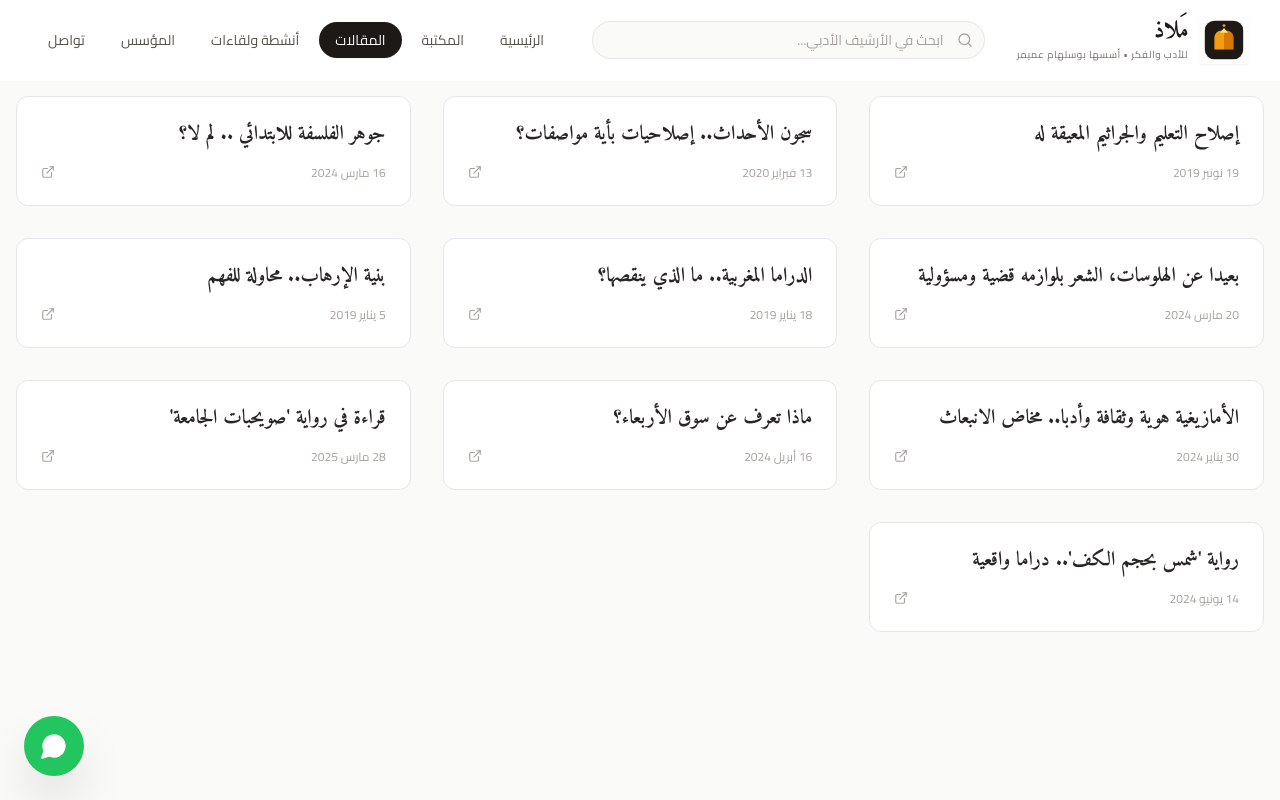
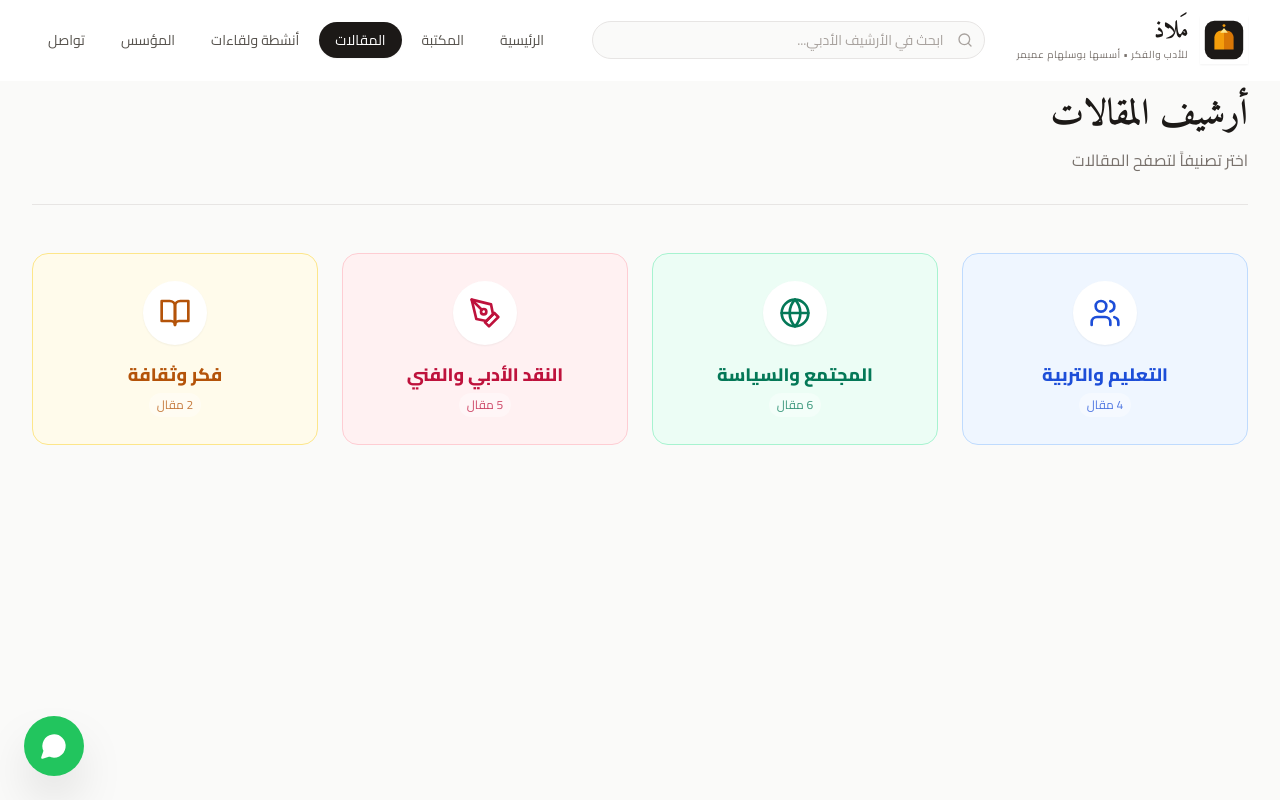
Before and after one commit to abdelmonaiiim/malaath-platform, a React (Vite) app: page / in a window 1280 px wide. Both pictures are taken after a click on the button "المقالات". Shown: the top 800 px of the page. Built offline with nearby package versions, Linux system fonts and the light colour scheme; the HTML template or start-up script is replaced by a standard one.

Commit message:
new articles pages and categories

```diff
--- a/src/App.jsx
+++ b/src/App.jsx
@@ -314,24 +314,136 @@ const BookDetailView = ({ book, setPage }) => {
 };
 
 // ... ArticlesPage (كما هي)
+// ... (باقي الكود في الأعلى كما هو) ...
+
+// === تحديث جذري لمكون صفحة المقالات ===
 const ArticlesPage = ({ setPage, setArticle, searchQuery }) => {
-  const filtered = ARTICLES_DATA.filter(a => a.title.includes(searchQuery));
+  // حالة جديدة: هل اخترنا تصنيفاً أم لا؟ (null = لا يوجد اختيار، يعني اعرض التصنيفات)
+  const [selectedCategory, setSelectedCategory] = useState(null);
+
+  // التأكد من وجود البيانات
+  const safeArticles = ARTICLES_DATA || [];
+
+  // قائمة التصنيفات مع أيقونات وألوان مميزة
+  const categories = [
+    { id: 'تعليم وتربية', title: 'التعليم والتربية', icon: Users, color: 'bg-blue-50 text-blue-700 border-blue-200', count: safeArticles.filter(a => a.category === 'تعليم وتربية').length },
+    { id: 'قضايا المجتمع والسياسة', title: 'المجتمع والسياسة', icon: Globe, color: 'bg-emerald-50 text-emerald-700 border-emerald-200', count: safeArticles.filter(a => a.category === 'قضايا المجتمع والسياسة').length },
+    { id: 'نقد أدبي وفني', title: 'النقد الأدبي والفني', icon: PenTool, color: 'bg-rose-50 text-rose-700 border-rose-200', count: safeArticles.filter(a => a.category === 'نقد أدبي وفني').length },
+    { id: 'فكر وثقافة', title: 'فكر وثقافة', icon: BookOpen, color: 'bg-amber-50 text-amber-700 border-amber-200', count: safeArticles.filter(a => a.category === 'فكر وثقافة').length },
+  ];
+
+  // تصفية المقالات حسب التصنيف المختار (أو البحث)
+  const filtered = safeArticles.filter(a => {
+    const matchesSearch = (a.title && a.title.includes(searchQuery)) || (a.category && a.category.includes(searchQuery));
+    const matchesCategory = selectedCategory ? a.category === selectedCategory : true;
+    return matchesSearch && matchesCategory;
+  });
+
   return (
-    <div className="pt-24 pb-20 max-w-7xl mx-auto px-4">
-      <div className="grid lg:grid-cols-3 gap-8">
-        {filtered.map(article => (
-          <div key={article.id} onClick={() => {
-             if(article.url) window.open(article.url, '_blank');
-             else { setArticle(article); setPage('article-detail'); }
-          }} className="bg-white border rounded-xl p-6 cursor-pointer hover:shadow-lg">
-             <h3 className="text-xl font-bold font-serif mb-2">{article.title}</h3>
-             <div className="flex justify-between text-xs text-stone-400 mt-4"><span>{article.date}</span>{article.url && <ExternalLink size={14} />}</div>
-          </div>
-        ))}
+    <div className="pt-24 pb-20 max-w-7xl mx-auto px-4 sm:px-6 lg:px-8 animate-fade-in">
+
+      {/* العنوان والبحث */}
+      <div className="flex flex-col md:flex-row justify-between items-end mb-12 border-b border-stone-200 pb-8">
+        <div>
+          <h2 className="text-4xl font-bold text-stone-900 font-serif mb-3">أرشيف المقالات</h2>
+          <p className="text-stone-500">
+            {selectedCategory ? `تصفح مقالات: ${selectedCategory}` : 'اختر تصنيفاً لتصفح المقالات'}
+          </p>
+        </div>
+
+        {/* زر العودة للتصنيفات (يظهر فقط عند اختيار تصنيف) */}
+        {selectedCategory && (
+          <button
+            onClick={() => setSelectedCategory(null)}
+            className="mt-4 md:mt-0 flex items-center gap-2 text-stone-500 hover:text-amber-700 transition-colors"
+          >
+            <ChevronRight size={20} /> عودة للتصنيفات
+          </button>
+        )}
       </div>
+
+      {/* === عرض التصنيفات (فقط إذا لم نختر تصنيفاً بعد) === */}
+      {!selectedCategory && !searchQuery && (
+        <div className="grid md:grid-cols-2 lg:grid-cols-4 gap-6">
+          {categories.map((cat) => {
+            const Icon = cat.icon;
+            return (
+              <div
+                key={cat.id}
+                onClick={() => setSelectedCategory(cat.id)}
+                className={`p-8 rounded-2xl border ${cat.color} cursor-pointer hover:shadow-lg transition-all duration-300 group flex flex-col items-center text-center h-48 justify-center`}
+              >
+                <div className="mb-4 p-4 bg-white rounded-full shadow-sm group-hover:scale-110 transition-transform">
+                  <Icon size={32} />
+                </div>
+                <h3 className="font-bold text-lg mb-1">{cat.title}</h3>
+                <span className="text-xs opacity-75 bg-white/50 px-2 py-1 rounded-full">{cat.count} مقال</span>
+              </div>
+            );
+          })}
+        </div>
+      )}
+
+      {/* === عرض قائمة المقالات (عند اختيار تصنيف أو البحث) === */}
+      {(selectedCategory || searchQuery) && (
+        <div className="grid lg:grid-cols-3 md:grid-cols-2 gap-8 animate-fade-in">
+          {filtered.map((article) => (
+            <div
+              key={article.id}
+              onClick={() => {
+                if (article.url) {
+                   window.open(article.url, '_blank', 'noopener,noreferrer');
+                } else {
+                   setArticle(article);
+                   setPage('article-detail');
+                }
+              }}
+              className="bg-white border border-stone-200 rounded-xl p-6 cursor-pointer hover:shadow-lg hover:border-amber-300 transition-all duration-300 group flex flex-col h-full relative"
+            >
+               <div className="flex justify-between items-start mb-4">
+                  <span className={`text-[10px] font-bold px-2 py-1 rounded bg-stone-50 text-stone-600 group-hover:bg-amber-50 group-hover:text-amber-700 transition-colors`}>
+                    {article.category}
+                  </span>
+                  {article.url && (
+                    <a
+                      href={article.url}
+                      target="_blank"
+                      rel="noopener noreferrer"
+                      onClick={(e) => e.stopPropagation()}
+                      className="text-stone-300 group-hover:text-amber-500 hover:scale-110 transition-transform p-1"
+                    >
+                      <ExternalLink size={16} />
+                    </a>
+                  )}
+               </div>
+               <h3 className="text-xl font-bold text-stone-900 font-serif mb-3 leading-snug group-hover:text-amber-800 transition-colors flex-grow">
+                 {article.title}
+               </h3>
+               <p className="text-stone-500 text-sm line-clamp-2 mb-6">
+                 {article.content}
+               </p>
+               <div className="pt-4 border-t border-stone-50 flex justify-between text-xs text-stone-400 font-mono mt-auto">
+                  <span className="flex items-center gap-1"><Calendar size={12} /> {article.date}</span>
+                  <span>{article.source}</span>
+               </div>
+            </div>
+          ))}
+        </div>
+      )}
+
+      {/* رسالة عند عدم وجود نتائج */}
+      {(selectedCategory || searchQuery) && filtered.length === 0 && (
+        <div className="text-center py-20">
+          <FileText size={48} className="mx-auto text-stone-200 mb-4" />
+          <p className="text-stone-500">لا توجد مقالات في هذا التصنيف حالياً.</p>
+          <button onClick={() => setSelectedCategory(null)} className="mt-4 text-amber-700 underline">عودة للتصنيفات</button>
+        </div>
+      )}
     </div>
   );
 };
+
+// ... (باقي الكود في الأسفل كما هو) ...
 
 // ... ArticleReader (كما هي)
 const ArticleReader = ({ article, setPage }) => (
--- a/src/data/articles.js
+++ b/src/data/articles.js
@@ -7,7 +7,7 @@ export const ARTICLES_DATA = [
         date: "19 نونبر 2019",
         views: 1240,
         url: "https://www.hespress.com/إصلاح-التعليم-والجراثيم-المعيقة-له-526963.html",
-        content: "يتناول المقال أهمية إصلاح التعليم كركيزة أساسية للنهضة، مستعرضاً التجربة الفنلندية وكيف تخلصت من 'الجراثيم' التي تعيق العملية التعليمية مثل كثافة المواد وكثرة الاختبارات..."
+        content: "يتناول المقال أهمية إصلاح التعليم كركيزة أساسية للنهضة، مستعرضاً التجربة الفنلندية..."
     },
     {
         id: 2,
@@ -17,7 +17,7 @@ export const ARTICLES_DATA = [
         date: "13 فبراير 2020",
         views: 980,
         url: "https://www.hespress.com/سجون-الاحداث-اصلاحيات-باية-مواصفات-542367.html",
-        content: "يطرح المقال تساؤلات عميقة حول واقع سجون الأحداث في المغرب، وهل هي فعلاً مؤسسات للإصلاح والتهذيب أم مجرد أماكن للعقاب، مع التركيز على دور التربية في إعادة الإدماج."
+        content: "يطرح المقال تساؤلات عميقة حول واقع سجون الأحداث في المغرب..."
     },
     {
         id: 3,
@@ -27,7 +27,7 @@ export const ARTICLES_DATA = [
         date: "16 مارس 2024",
         views: 2100,
         url: "https://www.hespress.com/جوهر-الفلسفة-للابتدائي-لم-لا-1331700.html",
-        content: "دعوة جريئة لتدريس الفلسفة (بمعنى التفكير النقدي والتساؤل) للأطفال في المرحلة الابتدائية، لتنشئة جيل قادر على التفكير الحر والمستقل."
+        content: "دعوة جريئة لتدريس الفلسفة للأطفال في المرحلة الابتدائية..."
     },
     {
         id: 19,
@@ -37,7 +37,7 @@ export const ARTICLES_DATA = [
         date: "20 مارس 2024",
         views: 1500,
         url: "https://www.raialyoum.com/بوسلهام-عميمر-بعيدا-عن-الهلوسات،-الشع/",
-        content: "قراءة نقدية في ديوان 'ضجيج كثيف' للشاعرة نبيلة الوزاني، حيث يؤكد الكاتب أن الشعر ليس مجرد رصّ للكلمات بل هو رسالة ومسؤولية تجاه القضايا الإنسانية."
+        content: "قراءة نقدية في ديوان 'ضجيج كثيف' للشاعرة نبيلة الوزاني..."
     },
     {
         id: 29,
@@ -47,7 +47,7 @@ export const ARTICLES_DATA = [
         date: "18 يناير 2019",
         views: 3400,
         url: "https://www.hespress.com/الدراما-المغربية-ما-الذي-ينقصها-474054.html",
-        content: "تشخيص دقيق لواقع الدراما التلفزيونية في المغرب، مع نقد بناء يركز على ضعف السيناريو وغياب الرؤية الفنية العميقة مقارنة بالأعمال العالمية."
+        content: "تشخيص دقيق لواقع الدراما التلفزيونية في المغرب..."
     },
     {
         id: 6,
@@ -57,7 +57,7 @@ export const ARTICLES_DATA = [
         date: "5 يناير 2019",
         views: 4500,
         url: "https://www.hespress.com/بنية-الارهاب-محاولة-للفهم-471650.html",
-        content: "محاولة لتفكيك الظاهرة الإرهابية من جذورها الفكرية والاجتماعية، بعيداً عن التفسيرات السطحية، مع دعوة لمعالجة الأسباب لا النتائج فقط."
+        content: "محاولة لتفكيك الظاهرة الإرهابية من جذورها الفكرية والاجتماعية..."
     },
     {
         id: 36,
@@ -67,7 +67,7 @@ export const ARTICLES_DATA = [
         date: "30 يناير 2024",
         views: 1100,
         url: "https://www.hespress.com/الأمازيغية-هوية-وثقافة-وأدبا-مخاض-ال-1306275.html",
-        content: "قراءة في كتاب 'الأدب الأمازيغي الحديث بالمغرب' للأستاذ الحسن زهور، يسلط الضوء على مسار الأدب الأمازيغي من الشفاهة إلى التدوين."
+        content: "قراءة في كتاب 'الأدب الأمازيغي الحديث بالمغرب' للأستاذ الحسن زهور..."
     },
     {
         id: 37,
@@ -77,7 +77,7 @@ export const ARTICLES_DATA = [
         date: "16 أبريل 2024",
         views: 5600,
         url: "https://www.hespress.com/ماذا-تعرف-عن-سوق-الاربعاء-1348567.html",
-        content: "صرخة غيرة على مدينة سوق الأربعاء الغرب، يستعرض فيها الكاتب تاريخ المدينة المنسي وواقعها الحالي، داعياً لرد الاعتبار لهذه الحاضرة."
+        content: "صرخة غيرة على مدينة سوق الأربعاء الغرب..."
     },
     {
         id: 38,
@@ -87,7 +87,7 @@ export const ARTICLES_DATA = [
         date: "28 مارس 2025",
         views: 890,
         url: "https://www.raialyoum.com/بوسلهام-عميمر-الاضطراب-الجنسي-السلفي/",
-        content: "قراءة تفكيكية لرواية الكاتب محمد إقبال عروي، تتناول مواضيع شائكة كالاضطراب الجنسي والتطرف الديني داخل أسوار الجامعة."
+        content: "قراءة تفكيكية لرواية الكاتب محمد إقبال عروي..."
     },
     {
         id: 39,
@@ -97,6 +97,70 @@ export const ARTICLES_DATA = [
         date: "14 يونيو 2024",
         views: 1200,
         url: "https://www.raialyoum.com/بوسلهام-عميمر-رواية-شمس-بحجم-الكف-درا/",
-        content: "احتفاء بأصغر روائية عربية، الطفلة عبير عزيم، وقراءة في روايتها التي تتحدى الإعاقة وتنتصر للأمل."
+        content: "احتفاء بأصغر روائية عربية، الطفلة عبير عزيم..."
     },
+    // --- المقالات الجديدة ---
+    {
+        id: 40,
+        title: "معنى الوطنية؟",
+        source: "هوية بريس",
+        category: "قضايا المجتمع والسياسة",
+        date: "22 مارس 2022",
+        url: "https://www.maghress.com/howiyapress/369704",
+        content: "تساؤلات حول مفهوم المواطنة الحقة..."
+    },
+    {
+        id: 41,
+        title: "من أجل مهرجان يعيد الاعتبار لسوق الأربعاء",
+        source: "هسبريس",
+        category: "قضايا المجتمع والسياسة",
+        date: "23 يوليوز 2023",
+        url: "https://www.hespress.com/من-أجل-مهرجان-يعيد-الاعتبار-لسوق-1205609.html",
+        content: "دعوة ثقافية لاستثمار الرأسمال اللامادي لمدينة سوق الأربعاء..."
+    },
+    {
+        id: 42,
+        title: "سوق الأربعاء في مرآة مدن الجوار",
+        source: "هسبريس",
+        category: "قضايا المجتمع والسياسة",
+        date: "28 فبراير 2021",
+        url: "https://www.hespress.com/سوق-الأربعاء-في-مرآة-مدن-الجوار-787222.html",
+        content: "مقارنة تحليلية بين واقع التنمية في سوق الأربعاء ومحيطها الإقليمي."
+    },
+    {
+        id: 43,
+        title: "حكاية من زمن الفلسفة",
+        source: "هسبريس",
+        category: "تعليم وتربية",
+        date: "30 يناير 2013",
+        url: "https://www.hespress.com/حكاية-من-زمن-الفلسفة-114627.html",
+        content: "سرد شيق لتجربة ذاتية مع درس الفلسفة..."
+    },
+    {
+        id: 44,
+        title: "الأمازيغية وسؤال الهوية",
+        source: "هسبريس",
+        category: "فكر وثقافة",
+        date: "8 ماي 2013",
+        url: "https://www.hespress.com/الأمازيغية-وسؤال-الهوية-125723.html",
+        content: "نقاش هادئ ورصين حول مكونات الهوية المغربية..."
+    },
+    {
+        id: 45,
+        title: "قراءة في نص 'قيامة غزة' للشاعرة فاطمة شاوتي",
+        source: "الحوار المتمدن",
+        category: "نقد أدبي وفني",
+        date: "2024",
+        url: "https://www.ahewar.org/debat/show.art.asp?aid=848628",
+        content: "قراءة نقدية تضامنية لنص شعري يوثق مأساة غزة..."
+    },
+    {
+        id: 46,
+        title: "أغنية 'رجاوي فلسطيني'.. شكرا ألتراس",
+        source: "هسبريس",
+        category: "قضايا المجتمع والسياسة",
+        date: "12 أبريل 2019",
+        url: "https://www.maghress.com/hespress/428630",
+        content: "تحية لجمهور الرجاء البيضاوي على وعيهم بالقضايا القومية..."
+    }
 ];
```
